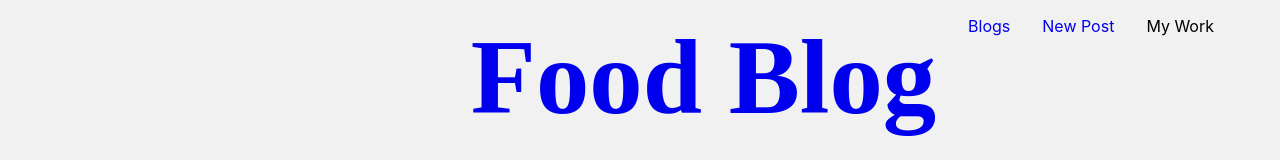
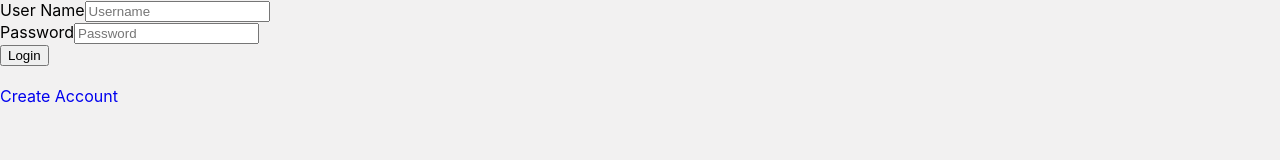
Before and after one commit to grantfricano/food-blog, a React (Create React App) app in the folder blog-frontend/: page /blog/1 in a window 1280 px wide. Shown: the top 160 px of the page. Built offline with nearby package versions, Linux system fonts and the light colour scheme; no server answers; a web font is replaced by a local one.

Commit message:
updated authentiction to force login

```diff
--- a/blog-frontend/src/App.js
+++ b/blog-frontend/src/App.js
@@ -10,12 +10,11 @@ import CreateAccount from './components/CreateAccount';
 
 function App() {
 
-  // const [token, setToken] = useState('');
+    const [token, setToken] = useState('');
 
-  // if(!token) {
-  //   return <Login setToken={setToken} />
-  // }
-
+    if(!token) {
+      return <Login setToken={setToken} />
+    }
 
   return (
     <div className="App">
--- a/blog-frontend/src/Components/Login.js
+++ b/blog-frontend/src/Components/Login.js
@@ -1,12 +1,13 @@
 import React, { useState, useEffect } from 'react';
 import { Link } from "react-router-dom";
+import PropTypes from 'prop-types';
 
-function Login() {
+function Login( {setToken} ) {
 
     let [username, setUserName] = useState('');
     let [password, setPassword] = useState('');
 
-    let  [token, setToken] = useState('');
+    //let [token, setToken] = useState('');
 
     function Authenticate() {
 
@@ -40,4 +41,8 @@ function Login() {
     )
 }
 
+Login.propTypes = {
+    setToken: PropTypes.func.isRequired
+  }
+
 export default Login;
--- a/blog-frontend/src/Components/Navbar.js
+++ b/blog-frontend/src/Components/Navbar.js
@@ -2,6 +2,7 @@
 import { Link } from "react-router-dom";
 
 function Navbar() {
+
     return (
         <nav className="nav">
           <div className='navbar-name'><Link to='/'>Food Blog</Link></div>
```
